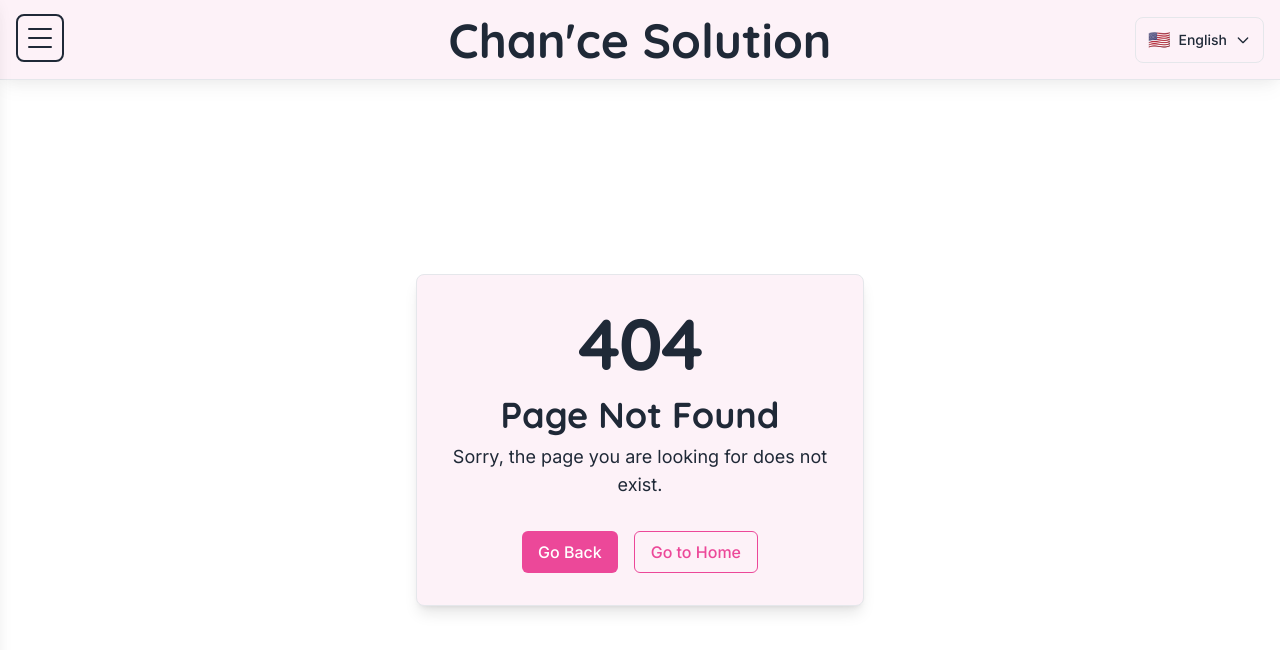
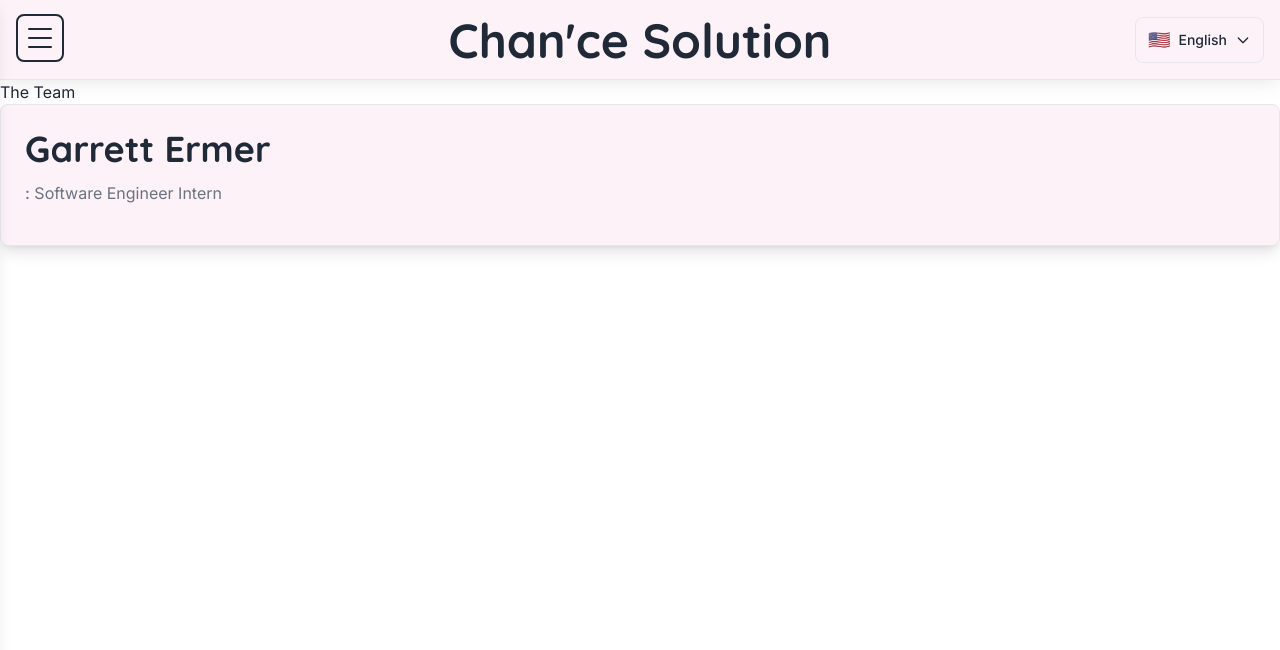
Before and after one commit to Jacksonckc/chance-solution, a Next.js app: page /team in a window 1280 px wide. Before the commit this address had no page. Shown: the top 650 px of the page. Built offline with nearby package versions, Linux system fonts and the light colour scheme.

Commit message:
Small updates to add the team section

```diff
--- /dev/null
+++ b/MockData/team.json
@@ -0,0 +1,6 @@
+[
+    {
+        "Name": "Garrett Ermer",
+        "Title": "Software Engineer Intern"
+    }
+]
--- a/components/header/Nav.tsx
+++ b/components/header/Nav.tsx
@@ -28,6 +28,7 @@
   const menuItems = [
     { label: t('navigation.home') as string, path: '/' },
     { label: t('navigation.about') as string, path: '/about' },
+    { label: t('navigation.team') as string, path: '/team' },
     { label: t('navigation.jobs') as string, path: '/jobs' },
     { label: t('navigation.contact') as string, path: '/contact' }
   ];
--- /dev/null
+++ b/components/team/TeamCard.tsx
@@ -0,0 +1,30 @@
+import React, { use } from 'react';
+import Text from '@/components/atoms/Text';
+import { useTranslations } from '@/hooks/useTranslations';
+
+interface Team {
+    Name: string,
+    Title: string
+}
+
+interface TeamProps {
+    member: Team,
+    description?: string
+}
+
+export default function TeamCard({ member, description }: TeamProps) {
+    const t = useTranslations();
+
+    return (
+        <div className={`card p-6 hover:shadow-soft transition-all duration-200`}>
+            <Text variant='h2' as='h2' className='mb-3'>
+                {member.Name}
+            </Text>
+            <div className='space-y-2 mb-4'>
+                <Text variant='body2' style={{ color: 'var(--color-text-light)' }}>
+                    <span className='font-medium'>{t('')}:</span> {member.Title}
+                </Text>
+            </div>
+        </div>
+    )
+}
--- /dev/null
+++ b/components/team/TeamHeader.tsx
@@ -0,0 +1,19 @@
+import React from 'react';
+import Text from '@/components/atoms/Text';
+import { useTranslations } from '@/hooks/useTranslations';
+
+
+interface TeamHeaderProps {
+    name: string
+}
+
+
+export default function TeamHeader({ name }: TeamHeaderProps) {
+    const t = useTranslations();
+
+    return (
+        <div>
+            The Team
+        </div>
+    )
+}
--- /dev/null
+++ b/components/team/TeamPage.tsx
@@ -0,0 +1,36 @@
+import React from "react";
+import Text from "@/components/atoms/Text";
+import TeamHeader from "./TeamHeader";
+import { useTranslations } from "@/hooks/useTranslations";
+import TeamCard from "./TeamCard";
+
+
+interface Team {
+    Name: string,
+    Title: string
+}
+
+interface TeamMembers {
+    members: Team[]
+}
+
+export default function TeamPage({
+    members
+}: TeamMembers) {
+    const t = useTranslations();
+
+    return (
+        <div>
+            <TeamHeader name="TEAM" />
+            <div>
+                {members.length > 0 ? (
+                    members.map((member, index) => <TeamCard key={index} member={member} />)
+                ) : (
+                    <div className='card p-8 text-center'>
+                        No members
+                    </div>
+                )}
+            </div>
+        </div>
+    )
+}
--- /dev/null
+++ b/components/team/index.ts
@@ -0,0 +1 @@
+export { default as TeamPage } from './TeamPage';
--- a/messages/en.json
+++ b/messages/en.json
@@ -6,7 +6,8 @@
     "contact": "Contact",
     "settings": "Settings",
     "theme": "Theme",
-    "language": "Language"
+    "language": "Language",
+    "team": "Team"
   },
   "common": {
     "loading": "Loading...",
--- /dev/null
+++ b/pages/team.tsx
@@ -0,0 +1,8 @@
+import React from "react";
+import team from '@/MockData/team.json';
+import TeamPage from "@/components/team/TeamPage";
+
+
+export default function Team() {
+    return <TeamPage members={team}/>
+}
```
Also changed, not shown: 1 other file (tests, documents, lock files or other folders).
